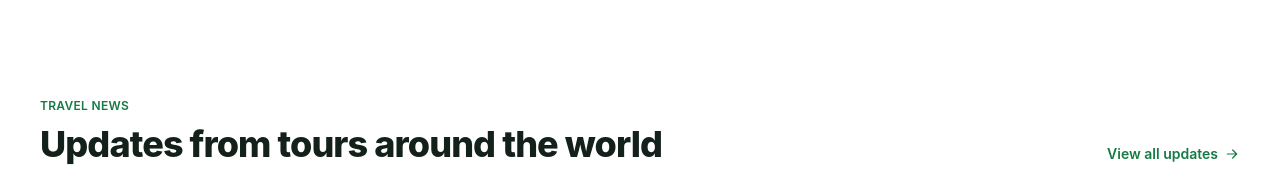
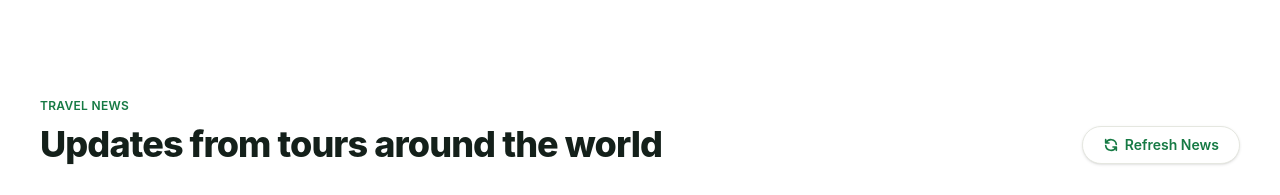
Before and after one commit to AI-Learner01/Web---Wonders-Project, a React (Vite) app in the folder client/: page / in a window 1280 px wide. Shown: the part 1620-1815 px from the top of the page. Built offline with nearby package versions, Linux system fonts and the light colour scheme; no server answers.

Commit message:
google news api for live travel news

```diff
--- a/client/src/homepage/Home.jsx
+++ b/client/src/homepage/Home.jsx
@@ -10,7 +10,6 @@ import {
   CalendarIcon,
   HeartIcon,
 } from "../homepage/Icons";
-
 
 class ErrorBoundary extends Component {
   constructor(props) {
@@ -54,7 +53,6 @@ class ErrorBoundary extends Component {
   }
 }
 
-
 function SmartImage({ src, alt, className = "", fallbackLabel, priority = false }) {
   const [errored, setErrored] = useState(false);
 
@@ -83,9 +81,6 @@ function SmartImage({ src, alt, className = "", fallbackLabel, priority = false
   );
 }
 
-// WMO weather codes → a simple emoji, so the badge doesn't need an icon set.
-// Reference: https://open-meteo.com/en/docs (see "WMO Weather interpretation codes")
-
 function weatherEmoji(code) {
   if (code === 0) return "☀️";
   if (code === 1 || code === 2) return "🌤️";
@@ -100,9 +95,6 @@ function weatherEmoji(code) {
   return "🌡️";
 }
 
-/*
- * useEffect in Home() below for the actual fetch.
- */
 function WeatherBadge({ entry }) {
   if (!entry || entry.status === "loading") {
     return (
@@ -121,7 +113,6 @@ function WeatherBadge({ entry }) {
   );
 }
 
-/** Pulsing placeholder shown while the (simulated) listings "load". */
 function DestinationCardSkeleton() {
   return (
     <div className="overflow-hidden rounded-2xl border border-[#E5E7E0] bg-white" aria-hidden="true">
@@ -151,8 +142,10 @@ function PackageCardSkeleton() {
 
 function NewsItem({ item }) {
   return (
-    <Link
-      to="/news"
+    <a
+      href={item.url}
+      target="_blank"
+      rel="noopener noreferrer"
       className="group flex items-start gap-4 rounded-2xl border border-[#E5E7E0] bg-white p-5 transition-shadow hover:shadow-md"
     >
       <span className={`mt-1.5 h-2.5 w-2.5 flex-shrink-0 rounded-full ${item.dotClass}`} aria-hidden="true" />
@@ -169,7 +162,7 @@ function NewsItem({ item }) {
         <p className="mt-1 text-sm text-[#6B7167]">{item.blurb}</p>
       </div>
       <ArrowIcon className="mt-1.5 h-4 w-4 flex-shrink-0 text-[#8A9089] transition-transform duration-300 ease-out motion-reduce:transition-none group-hover:translate-x-1 group-hover:text-[#167A44]" />
-    </Link>
+    </a>
   );
 }
 
@@ -186,7 +179,6 @@ function NewsItemSkeleton() {
   );
 }
 
-
 const SAVED_KEY = "auraavenue:savedDestinations";
 
 function getInitialSaved() {
@@ -198,7 +190,6 @@ function getInitialSaved() {
     return [];
   }
 }
-
 
 function DestinationCard({ dest, weatherEntry, isSaved, onToggleSave, compact = false }) {
   return (
@@ -255,12 +246,8 @@ function DestinationCard({ dest, weatherEntry, isSaved, onToggleSave, compact =
 }
 
 /* ---------------------------------------------------------- */
-/*  Data                                                       */
+/* Data                                                       */
 /* ---------------------------------------------------------- */
-/*  Images are hotlinked from Unsplash (free to use under the  */
-/*  Unsplash License, no attribution required). Swap these for */
-/*  your own destination photos whenever you're ready — just   */
-/*  replace the `image` value with your own file/URL.          */
 
 const TRUST_POINTS = [
   { title: "Best Price Guarantee", desc: "Find it cheaper, we'll match it" },
@@ -269,8 +256,7 @@ const TRUST_POINTS = [
   { title: "50,000+ Happy Travelers", desc: "And counting, every year" },
 ];
 
-
-const NEWS_UPDATES = [
+const FALLBACK_NEWS = [
   {
     id: "japan-visa",
     tag: "Entry Requirements",
@@ -279,6 +265,7 @@ const NEWS_UPDATES = [
     blurb: "Travelers from eligible countries can now stay longer without applying for a separate visa.",
     tagClass: "bg-[#1EA35B]/10 text-[#167A44]",
     dotClass: "bg-[#167A44]",
+    url: "#"
   },
   {
     id: "santorini-cap",
@@ -288,6 +275,7 @@ const NEWS_UPDATES = [
     blurb: "A new cap on cruise-ship arrivals aims to ease crowding in Fira and Oia during peak season.",
     tagClass: "bg-[#FEF3E2] text-[#B4690E]",
     dotClass: "bg-[#F2A93B]",
+    url: "#"
   },
   {
     id: "marrakech-routes",
@@ -297,6 +285,7 @@ const NEWS_UPDATES = [
     blurb: "Two low-cost carriers added routes this month, cutting average travel time by nearly two hours.",
     tagClass: "bg-[#E8F0FE] text-[#1D4ED8]",
     dotClass: "bg-[#3B82F6]",
+    url: "#"
   },
   {
     id: "machu-picchu-trail",
@@ -306,6 +295,7 @@ const NEWS_UPDATES = [
     blurb: "Early-morning entry permits are back on sale after a six-week maintenance closure.",
     tagClass: "bg-[#E0F7F4] text-[#0E6E68]",
     dotClass: "bg-[#0E6E68]",
+    url: "#"
   },
   {
     id: "swiss-snowfall",
@@ -315,6 +305,7 @@ const NEWS_UPDATES = [
     blurb: "Several resorts opened three weeks ahead of schedule thanks to an unusually cold October.",
     tagClass: "bg-[#EAF6FA] text-[#1E5FA8]",
     dotClass: "bg-[#1E5FA8]",
+    url: "#"
   },
 ];
 
@@ -450,10 +441,7 @@ const PACKAGES = [
   },
 ];
 
-// Live weather per destination — free, no API key, CORS-enabled:
-// https://open-meteo.com/en/docs
 const WEATHER_ENDPOINT = "https://api.open-meteo.com/v1/forecast";
-
 
 const USD_TO_INR = 95.5;
 
@@ -463,22 +451,27 @@ function formatINR(usd) {
 }
 
 /* ---------------------------------------------------------- */
-/*  Page                                                        */
+/* Page                                                        */
 /* ---------------------------------------------------------- */
 
 export default function Home() {
   const [weather, setWeather] = useState({});
   const [contentReady, setContentReady] = useState(false);
   const [savedSlugs, setSavedSlugs] = useState(getInitialSaved);
+
+  // State for completely dynamic news
+  const [newsUpdates, setNewsUpdates] = useState([]);
+  const [newsLoading, setNewsLoading] = useState(true);
+  const lastQueryRef = useRef(""); // Keeps track of what we just searched so we don't repeat it
+
   const recommendedScrollerRef = useRef(null);
   const heroScrollerRef = useRef(null);
   const [activeShowcase, setActiveShowcase] = useState(0);
 
-
   const handleHeroScroll = () => {
     const el = heroScrollerRef.current;
     if (!el || !el.firstChild) return;
-    const cardWidth = el.firstChild.getBoundingClientRect().width + 16; // gap-4
+    const cardWidth = el.firstChild.getBoundingClientRect().width + 16;
     const index = Math.round(el.scrollLeft / cardWidth);
     setActiveShowcase(Math.max(0, Math.min(index, DESTINATIONS.length - 1)));
   };
@@ -496,7 +489,6 @@ export default function Home() {
     const cardWidth = el.firstChild.getBoundingClientRect().width + 16;
     el.scrollTo({ left: index * cardWidth, behavior: "smooth" });
   };
-
 
   useEffect(() => {
     try {
@@ -538,14 +530,12 @@ export default function Home() {
     el.scrollBy({ left: direction * Math.min(el.clientWidth * 0.9, 600), behavior: "smooth" });
   };
 
-
-
   useEffect(() => {
     const timer = window.setTimeout(() => setContentReady(true), 700);
     return () => window.clearTimeout(timer);
   }, []);
 
-
+  // Fetch Live Weather
   useEffect(() => {
     const controllers = DESTINATIONS.map(() => new AbortController());
 
@@ -576,13 +566,97 @@ export default function Home() {
     return () => controllers.forEach((c) => c.abort());
   }, []);
 
+
+  // --- NEW LOGIC: Fetch entirely fresh news by randomizing the search query ---
+  const fetchTravelNews = async () => {
+    setNewsLoading(true); // Triggers the skeleton loaders immediately
+
+    try {
+      // A pool of different travel topics to guarantee fresh results and bypass the API cache
+      const TRAVEL_QUERIES = [
+        "travel+tourism+news",
+        "global+travel+destinations",
+        "airline+flight+updates",
+        "hotel+and+resort+news",
+        "sustainable+eco+tourism",
+        "adventure+travel+trends",
+        "luxury+vacation+destinations",
+        "budget+backpacking+travel",
+        "cruise+ship+tourism",
+        "international+visa+updates"
+      ];
+
+      // Pick a random topic, but ensure it is different from the last one we just searched
+      let randomQuery = TRAVEL_QUERIES[Math.floor(Math.random() * TRAVEL_QUERIES.length)];
+      while(randomQuery === lastQueryRef.current) {
+          randomQuery = TRAVEL_QUERIES[Math.floor(Math.random() * TRAVEL_QUERIES.length)];
+      }
+      lastQueryRef.current = randomQuery;
+
+      // Construct the Google URL with our new random topic
+      const googleNewsRSS = `https://news.google.com/rss/search?q=${randomQuery}&hl=en-US&gl=US&ceid=US:en`;
+      const apiUrl = `https://api.rss2json.com/v1/api.json?rss_url=${encodeURIComponent(googleNewsRSS)}`;
+
+      const res = await fetch(apiUrl);
+      if (!res.ok) throw new Error("Failed to fetch from RSS2JSON");
+
+      const data = await res.json();
+
+      if (data.status === 'ok' && data.items && data.items.length > 0) {
+        const themes = [
+          { tagClass: "bg-[#1EA35B]/10 text-[#167A44]", dotClass: "bg-[#167A44]" },
+          { tagClass: "bg-[#FEF3E2] text-[#B4690E]", dotClass: "bg-[#F2A93B]" },
+          { tagClass: "bg-[#E8F0FE] text-[#1D4ED8]", dotClass: "bg-[#3B82F6]" },
+          { tagClass: "bg-[#E0F7F4] text-[#0E6E68]", dotClass: "bg-[#0E6E68]" },
+          { tagClass: "bg-[#EAF6FA] text-[#1E5FA8]", dotClass: "bg-[#1E5FA8]" },
+        ];
+
+        // Only take the top 5 from this fresh batch
+        const dynamicNews = data.items.slice(0, 5).map((article, i) => {
+          const dateObj = new Date(article.pubDate);
+          const dateStr = dateObj.toLocaleDateString("en-US", { month: "short", day: "numeric" });
+
+          let sourceName = "Travel News";
+          try {
+              const urlObj = new URL(article.link);
+              sourceName = urlObj.hostname.replace('www.', '');
+          } catch(e) {}
+
+          return {
+            id: article.guid || article.link,
+            tag: sourceName,
+            date: dateStr,
+            headline: article.title,
+            blurb: "Click here to read the full story and stay updated on the latest global travel trends.",
+            url: article.link,
+            ...themes[i % themes.length],
+          };
+        });
+
+        setNewsUpdates(dynamicNews);
+      } else {
+        setNewsUpdates(FALLBACK_NEWS);
+      }
+    } catch (error) {
+      console.error("Live News Error:", error);
+      setNewsUpdates(FALLBACK_NEWS);
+    } finally {
+      setNewsLoading(false); // Remove the skeleton loaders
+    }
+  };
+
+  // Run this function once when the page first loads
+  useEffect(() => {
+    fetchTravelNews();
+  }, []);
+
+
   return (
     <ErrorBoundary>
       <div className="min-h-screen bg-white text-[#14201A]">
 
         {/* ---------- Hero ---------- */}
         <section className="relative overflow-hidden bg-[#0F1D16]">
-          {/* Ambient glow on the text side — no photo behind this panel at all */}
           <div className="pointer-events-none absolute -left-40 top-1/2 h-96 w-96 -translate-y-1/2 rounded-full bg-[#167A44]/25 blur-3xl" aria-hidden="true" />
 
           <style>{`
@@ -591,7 +665,6 @@ export default function Home() {
           `}</style>
 
           <div className="relative mx-auto grid max-w-7xl grid-cols-1 items-center gap-12 px-6 py-16 lg:grid-cols-2 lg:gap-16 lg:px-10 lg:py-24">
-            {/* Text column — solid color, no image behind the copy */}
             <div>
               <span className="inline-flex w-fit items-center gap-2 rounded-full border border-white/20 bg-white/5 px-4 py-2 text-xs font-semibold uppercase tracking-[0.15em] text-[#3DD68C]">
                 <PinIcon className="h-3.5 w-3.5" />
@@ -634,8 +707,6 @@ export default function Home() {
               </div>
             </div>
 
-            {/* Image column — swipe on mobile, arrow buttons on desktop; not a
-                static full-bleed photo */}
             <div className="relative">
               <div
                 className="absolute -right-5 -top-5 hidden h-full w-full rounded-[2rem] border-2 border-[#3DD68C]/30 sm:block lg:-right-7 lg:-top-7"
@@ -667,7 +738,6 @@ export default function Home() {
                 ))}
               </div>
 
-              {/* Desktop-only nudge arrows */}
               <div className="pointer-events-none absolute inset-y-0 left-0 right-0 hidden items-center justify-between px-2 lg:flex">
                 <button
                   type="button"
@@ -687,7 +757,6 @@ export default function Home() {
                 </button>
               </div>
 
-              {/* Swipe dots — the real interactive cue for touch/Android users */}
               <div className="mt-4 flex justify-center gap-1.5 lg:hidden" role="tablist" aria-label="Destination photo selector">
                 {DESTINATIONS.map((dest, i) => (
                   <button
@@ -803,7 +872,7 @@ export default function Home() {
           </div>
         </section>
 
-        {/* ---------- News & updates ---------- */}
+        {/* ---------- News & updates (Powered by Google News) ---------- */}
         <section className="mx-auto max-w-7xl px-6 py-16 lg:px-10 lg:py-24">
           <div className="flex flex-col gap-4 sm:flex-row sm:items-end sm:justify-between">
             <div>
@@ -814,19 +883,28 @@ export default function Home() {
                 Updates from tours around the world
               </h2>
             </div>
-            <Link
-              to="/news"
-              className="group inline-flex items-center gap-1.5 text-sm font-semibold text-[#167A44] hover:text-[#125E36]"
+
+            <button
+              onClick={fetchTravelNews}
+              disabled={newsLoading}
+              className="group inline-flex items-center gap-1.5 rounded-full border border-[#E5E7E0] bg-white px-5 py-2 text-sm font-semibold text-[#167A44] shadow-sm transition-all hover:bg-[#F5F4EF] focus-visible:outline-none focus-visible:ring-2 focus-visible:ring-[#167A44] focus-visible:ring-offset-1 disabled:opacity-50 disabled:cursor-not-allowed"
             >
-              View all updates
-              <ArrowIcon className="h-4 w-4 transition-transform duration-300 ease-out motion-reduce:transition-none group-hover:translate-x-1" />
-            </Link>
+              <svg
+                className={`h-4 w-4 transition-transform duration-500 ease-in-out ${newsLoading ? 'animate-spin' : 'group-active:rotate-180'}`}
+                fill="none"
+                viewBox="0 0 24 24"
+                stroke="currentColor"
+              >
+                <path strokeLinecap="round" strokeLinejoin="round" strokeWidth={2.5} d="M4 4v5h.582m15.356 2A8.001 8.001 0 004.582 9m0 0H9m11 11v-5h-.581m0 0a8.003 8.003 0 01-15.357-2m15.357 2H15" />
+              </svg>
+              {newsLoading ? 'Fetching...' : 'Refresh News'}
+            </button>
           </div>
 
           <div className="mt-8 space-y-4">
-            {!contentReady
+            {newsLoading
               ? Array.from({ length: 5 }).map((_, i) => <NewsItemSkeleton key={i} />)
-              : NEWS_UPDATES.map((item) => <NewsItem key={item.id} item={item} />)}
+              : newsUpdates.map((item) => <NewsItem key={item.id} item={item} />)}
           </div>
         </section>
 
```
